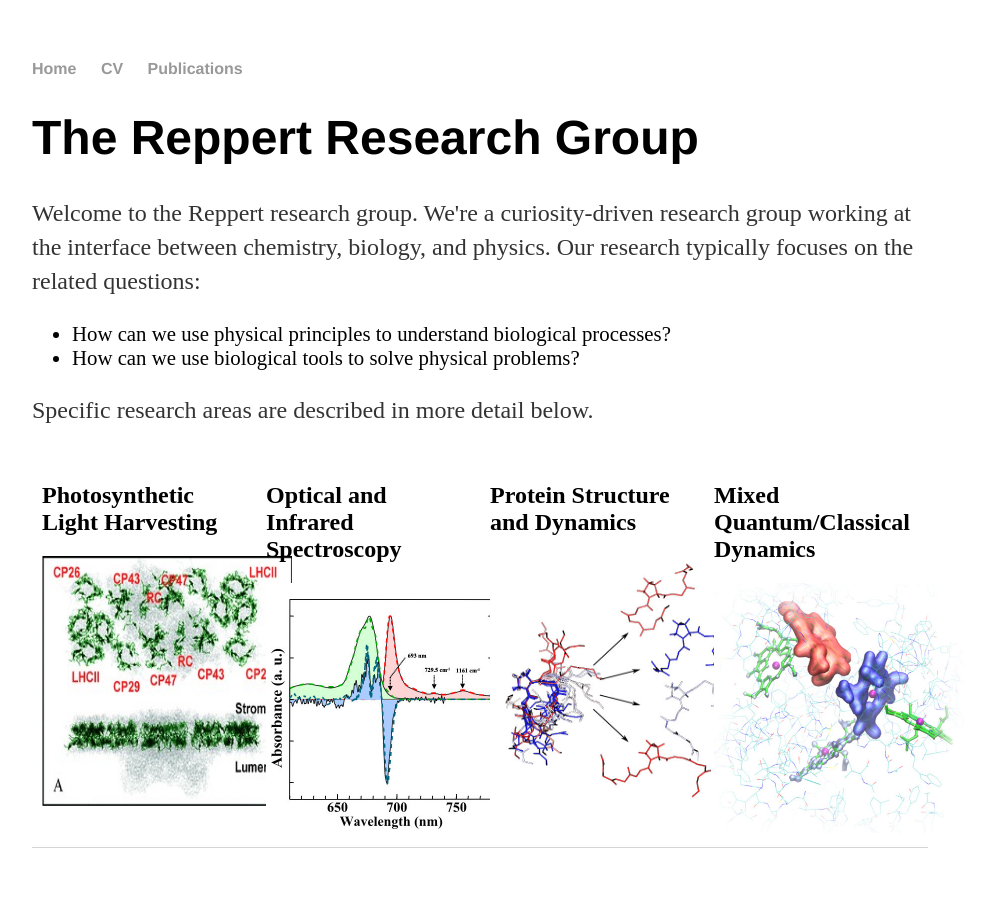
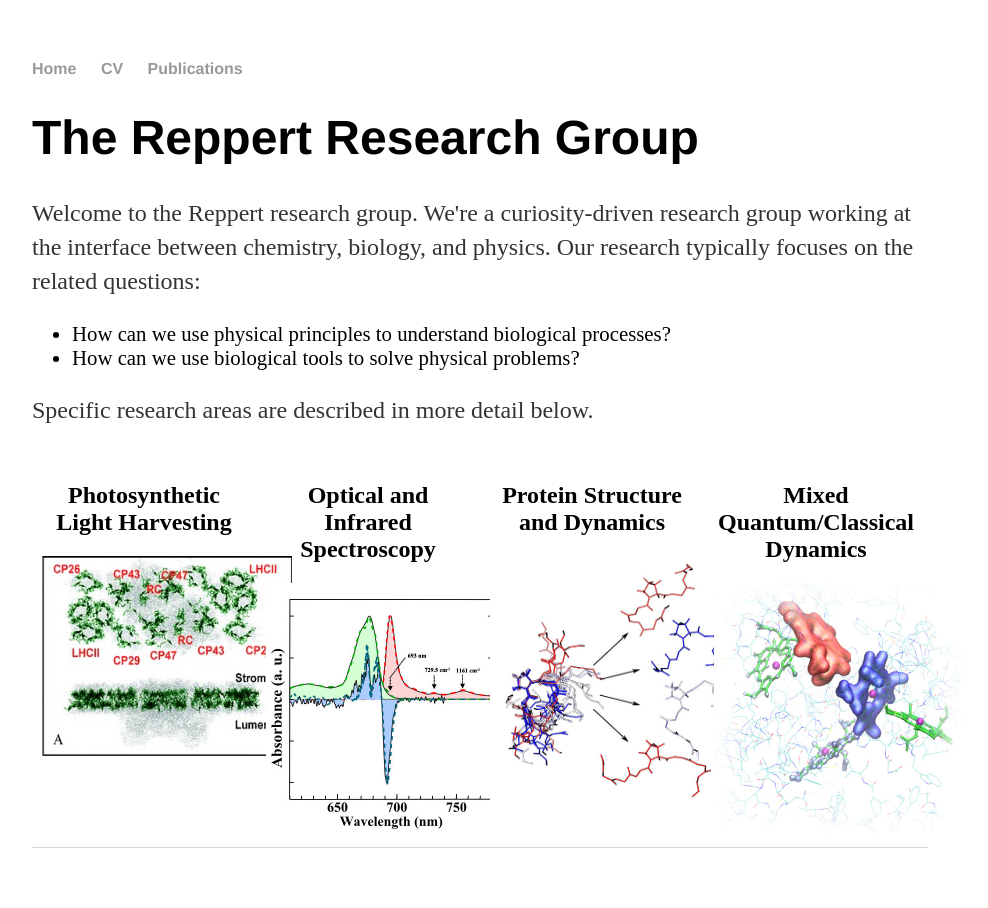
Before and after one commit to mreppert/mreppert.github.io, a Jekyll site: the page built from index.html, in a window 1280 px wide. Shown: the whole page, without its empty margins (160-1148 px from the left). Built offline with Jekyll 4.4.1, drawn with Linux system fonts in a browser that asks for light colours.

Commit message:
Update index.html

```diff
--- a/index.html
+++ b/index.html
@@ -45,19 +45,19 @@ title: Reppert Research Group
 
 <div class="row">
   <div class="column">
-    <h2>Photosynthetic Light Harvesting</h2>
-    <img src="/psii_structure.jpg" width="250" height="250">
+    <h2 style="text-align:center;"}>Photosynthetic Light Harvesting</h2>
+    <img src="/psii_structure.jpg" width="250" height="200">
   </div>
   <div class="column">
-    <h2>Optical and Infrared Spectroscopy</h2>
+    <h2 style="text-align:center;">Optical and Infrared Spectroscopy</h2>
     <img src="/cp47_hb.jpg" width="250" height="250">
   </div>
   <div class="column">
-    <h2>Protein Structure and Dynamics</h2>
+    <h2 style="text-align:center;">Protein Structure and Dynamics</h2>
     <img src="/elp_schematic.jpg" width="250" height="250">
   </div>
   <div class="column">
-    <h2>Mixed Quantum/Classical Dynamics</h2>
+    <h2 style="text-align:center;">Mixed Quantum/Classical Dynamics</h2>
     <img src="/Chl_excitons.jpg" width="250" height="250">
   </div>
 </div>
```
